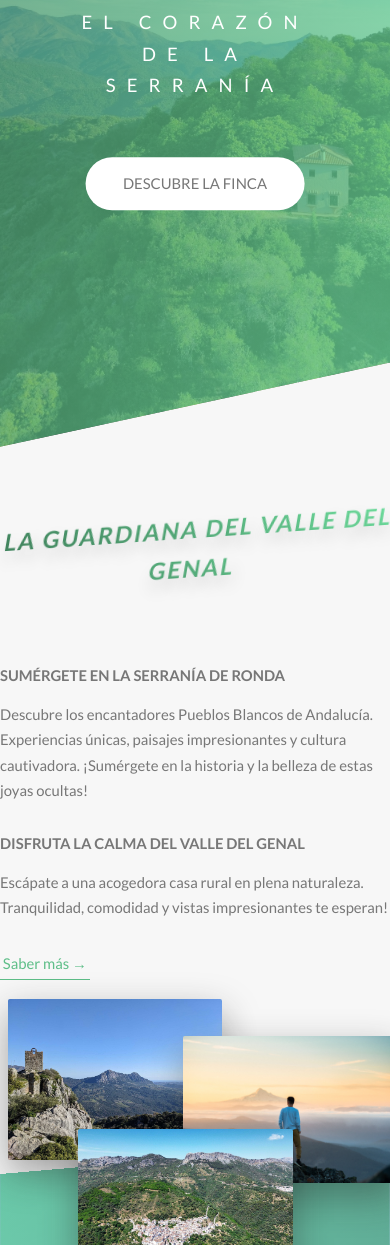
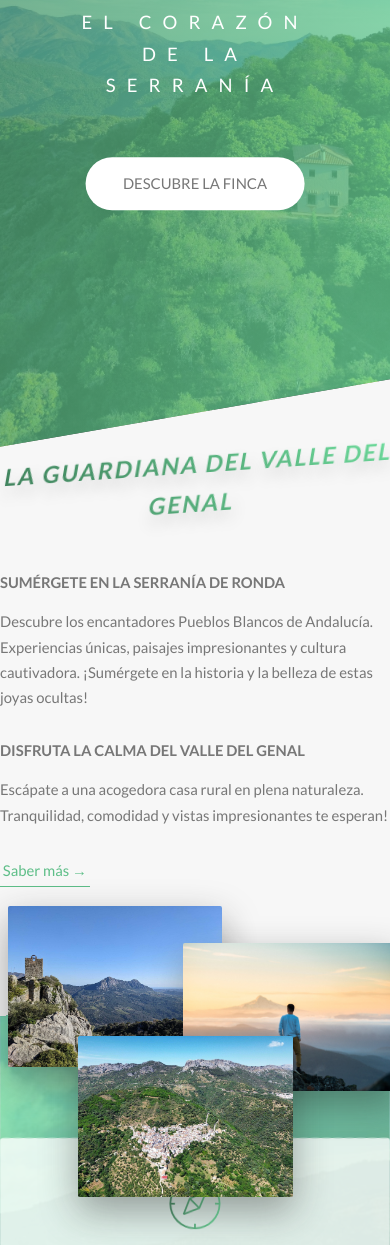
Before and after one commit to iamnachoj/CopaVenturaSite, a website: page index.html in a window 390 px wide. Shown: the part 355-1600 px from the top of the page. Drawn offline with Linux system fonts and the light colour scheme.

Commit message:
fix paddings on phone

```diff
--- a/sass/base/_utilities.scss
+++ b/sass/base/_utilities.scss
@@ -1,12 +1,24 @@
 .u-center-text {text-align: center; }
 
-.u-margin-bottom-big {margin-bottom: 8rem; }
+.u-margin-bottom-big {
+
+  margin-bottom: 8rem;
+  @include respond(tablet-portrait) {
+    margin-bottom: 5rem;
+  }
+}
 
 .u-margin-bottom-medium {margin-bottom: 4rem; }
 
 .u-margin-bottom-small {margin-bottom: 1.5rem; }
 
-.u-margin-top-big {margin-top: 8rem; }
+.u-margin-top-big {
+  margin-top: 8rem;
+
+  @include respond(tablet-portrait) {
+    margin-top: 5rem;
+  }
+}
 
 .u-margin-top-medium {margin-top: 4rem; }
 
--- a/sass/layout/_header.scss
+++ b/sass/layout/_header.scss
@@ -12,7 +12,7 @@
   position: relative;
 
   @include respond(phone){
-    clip-path: polygon(0 0, 100% 0, 100% 85vh, 0 100%);
+    clip-path: polygon(0 0, 100% 0, 100% 87vh, 0 100%);
   }
 
   &__logo-box {
--- a/sass/pages/_home.scss
+++ b/sass/pages/_home.scss
@@ -2,6 +2,10 @@
   background-color: $color-grey-light-1;
   padding: 25rem 0;
   margin-top: -20vh;
+
+  @include respond(tablet-portrait) {
+    padding: 18rem 0;
+  }
 }
 
 .section-features {
@@ -12,12 +16,17 @@
                   rgba($color-primary-dark, 0.75),
                   rgba($color-primary-light, 0.75)),
                   url("../../img/aereal-town.jpg");
-  background-size: cover;
+  background-size: auto;
   background-position: center 75%;
   transform: skewY(-5deg);
   margin-top: -10rem;
   & > * {
     transform: skewY(5deg);
+  }
+
+  @include respond(tablet-portrait) {
+    height: auto;
+    padding: 15rem 0;
   }
 }
 
@@ -25,16 +34,27 @@
   margin-top: -20vh;
   padding: 25rem 0 15rem;
   background-color: $color-grey-light-1;
+
+  @include respond(tablet-portrait) {
+    padding: 22rem 0 1rem;
+  }
 }
 
 .section-stories {
   position: relative;
-  padding: 15rem 0 15rem;
+  padding: 15rem 0;
+
+  @include respond(tablet-portrait) {
+    padding: 10rem 0;
+  }
 }
 
 .section-book {
-  padding: 15rem 0 15rem;
+  padding: 15rem 0;
   background-image: linear-gradient(to right bottom, $color-primary-light, $color-primary-dark);
+  @include respond(tablet-portrait) {
+    padding: 10rem 0;
+  }
 }
 
 .book {
```
Also changed, not shown: css/style.css.
